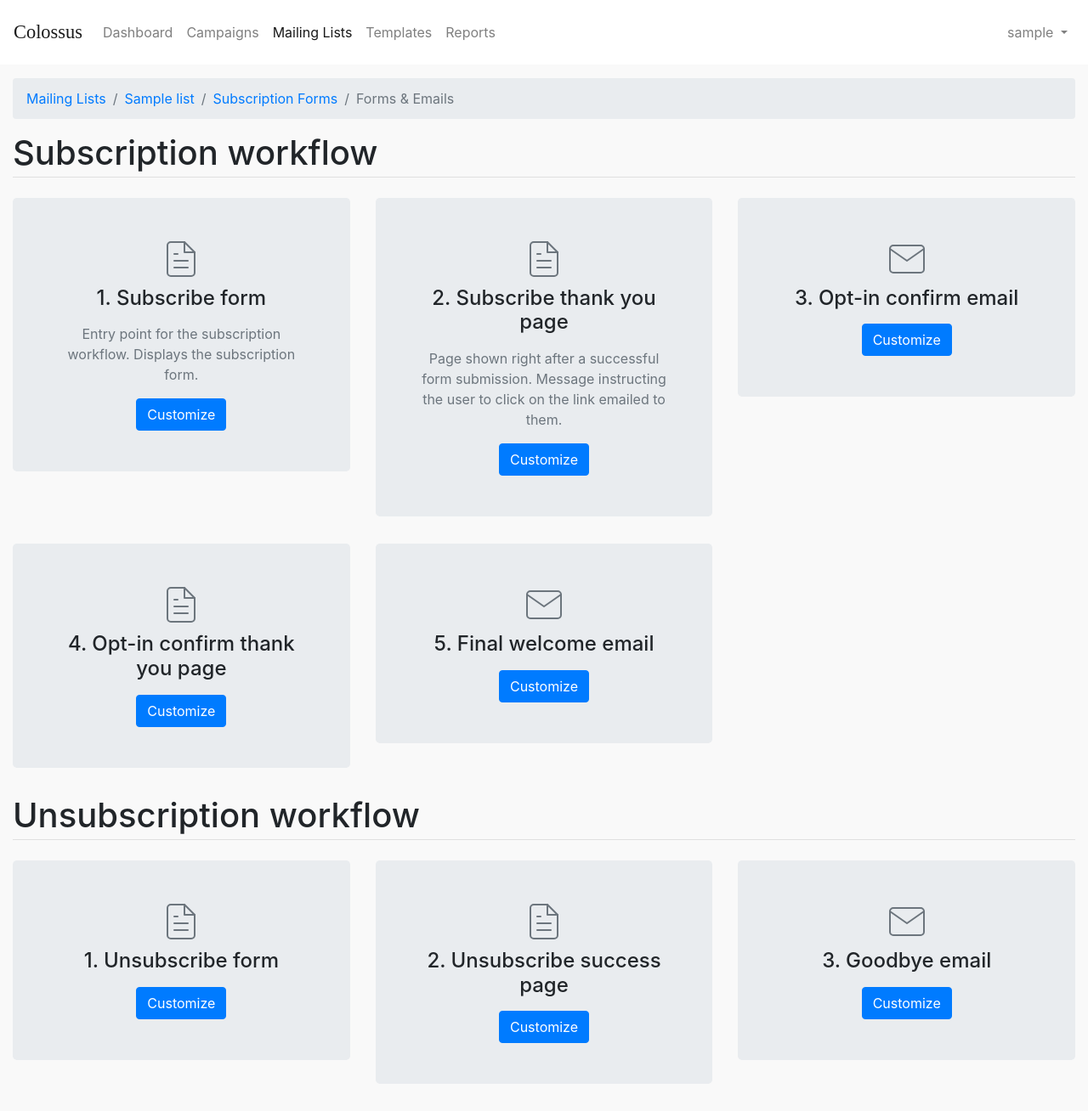
After one commit to vitorfs/colossus, a Django app: page /lists/1/forms/editor/ in a window 1280 px wide. The commit adds this page. Shown: the whole page at 85% size. Run offline with Django 3.2, Linux system fonts and the light colour scheme; a user stored in the database is signed in; tables that the repository leaves empty hold one stand-in row (values such as "Sample post"); parts of the project's set-up code (start-up, migrations or seed data) failed here and were passed over; some libraries are stand-ins or nearby versions; some web fonts are replaced.

```diff
--- a/colossus/lists/models.py
+++ b/colossus/lists/models.py
@@ -39,19 +39,3 @@ class MailingList(models.Model):
     def update_subscribers_count(self):
         self.subscribers_count = self.get_active_subscribers().count()
         self.save()
-
-
-class SubscriptionFormTemplate(models.Model):
-    name = models.CharField(_('name'), max_length=100)
-    is_active = models.BooleanField(_('active status'), default=True)
-    content = models.TextField(_('content'), blank=True)
-    mailing_list = models.ForeignKey(
-        MailingList,
-        on_delete=models.CASCADE,
-        verbose_name=_('mailing list'),
-        related_name='subscription_form_templates'
-    )
-
-    class Meta:
-        verbose_name = _('subscription form template')
-        verbose_name_plural = _('subscription form templates')
--- a/colossus/lists/templates/lists/base.html
+++ b/colossus/lists/templates/lists/base.html
@@ -13,7 +13,6 @@
       {% endblock %}
     </ol>
   </nav>
-  <!--p>UUID: {{ mailing_list.uuid }}</p-->
   <h2 class="mb-3">
     {{ mailing_list.name }}
     <small class="text-muted">{{ mailing_list.get_active_subscribers.count }}</small>
@@ -32,7 +31,7 @@
           </a>
         </li>
         <li class="nav-item">
-          <a class="nav-link{% if submenu == 'forms' %} active{% endif %}" href="{% url 'lists:signup_forms' mailing_list.pk %}">
+          <a class="nav-link{% if submenu == 'forms' %} active{% endif %}" href="{% url 'lists:subscription_forms' mailing_list.pk %}">
             {% trans 'Subscription Forms' %}
           </a>
         </li>
--- /dev/null
+++ b/colossus/lists/templates/lists/base_editor.html
@@ -0,0 +1,106 @@
+{% extends 'base.html' %}
+
+{% load i18n %}
+
+{% block title %}{{ mailing_list.name }}{% endblock %}
+
+{% block main %}
+  <div class="container-fluid">
+    <nav aria-label="breadcrumb">
+      <ol class="breadcrumb">
+        <li class="breadcrumb-item"><a href="{% url 'lists:lists' %}">{% trans 'Mailing Lists' %}</a></li>
+        <li class="breadcrumb-item"><a href="{% url 'lists:list' mailing_list.pk %}">{{ mailing_list.name }}</a></li>
+        <li class="breadcrumb-item"><a href="{% url 'lists:subscription_forms' mailing_list.pk %}">{% trans 'Subscription Forms' %}</a></li>
+        <li class="breadcrumb-item active" aria-current="page">{% trans 'Forms & Emails' %}</li>
+      </ol>
+    </nav>
+    <h1 class="mb-0">Subscription workflow</h1>
+    <hr class="mt-1 mb-4">
+    <div class="row">
+      <div class="col">
+        <div class="jumbotron text-center" style="padding:3rem;">
+          <i data-feather="file-text" class="text-muted" width="48px" height="48px" stroke-width="1"></i>
+          <h4 class="mt-2 mb-3">1. Subscribe form</h4>
+          <p class="text-muted">Entry point for the subscription workflow. Displays the subscription form.</p>
+          <a href="#" class="btn btn-primary" role="button">{% trans 'Customize' %}</a>
+        </div>
+      </div>
+      <div class="col">
+        <div class="jumbotron text-center" style="padding:3rem;">
+          <i data-feather="file-text" class="text-muted" width="48px" height="48px" stroke-width="1"></i>
+          <h4 class="mt-2 mb-3">2. Subscribe thank you page</h4>
+          <p class="text-muted">Page shown right after a successful form submission. Message instructing the user to click on the link emailed to them.</p>
+          <a href="#" class="btn btn-primary" role="button">{% trans 'Customize' %}</a>
+        </div>
+      </div>
+      <div class="col">
+        <div class="jumbotron text-center" style="padding:3rem;">
+          <i data-feather="mail" class="text-muted" width="48px" height="48px" stroke-width="1"></i>
+          <h4 class="mt-2 mb-3">3. Opt-in confirm email</h4>
+          <p class="text-muted"></p>
+          <a href="#" class="btn btn-primary" role="button">{% trans 'Customize' %}</a>
+        </div>
+      </div>
+    </div>
+    <div class="row">
+      <div class="col-4">
+        <div class="jumbotron text-center" style="padding:3rem;">
+          <i data-feather="file-text" class="text-muted" width="48px" height="48px" stroke-width="1"></i>
+          <h4 class="mt-2 mb-3">4. Opt-in confirm thank you page</h4>
+          <a href="#" class="btn btn-primary" role="button">{% trans 'Customize' %}</a>
+        </div>
+      </div>
+      <div class="col-4">
+        <div class="jumbotron text-center" style="padding:3rem;">
+          <i data-feather="mail" class="text-muted" width="48px" height="48px" stroke-width="1"></i>
+          <h4 class="mt-2 mb-3">5. Final welcome email</h4>
+          <a href="#" class="btn btn-primary" role="button">{% trans 'Customize' %}</a>
+        </div>
+      </div>
+    </div>
+
+    <h1 class="mb-0">Unsubscription workflow</h1>
+    <hr class="mt-1 mb-4">
+    <div class="row">
+      <div class="col">
+        <div class="jumbotron text-center" style="padding:3rem;">
+          <i data-feather="file-text" class="text-muted" width="48px" height="48px" stroke-width="1"></i>
+          <h4 class="mt-2 mb-3">1. Unsubscribe form</h4>
+          <a href="#" class="btn btn-primary" role="button">{% trans 'Customize' %}</a>
+        </div>
+      </div>
+      <div class="col">
+        <div class="jumbotron text-center" style="padding:3rem;">
+          <i data-feather="file-text" class="text-muted" width="48px" height="48px" stroke-width="1"></i>
+          <h4 class="mt-2 mb-3">2. Unsubscribe success page</h4>
+          <a href="#" class="btn btn-primary" role="button">{% trans 'Customize' %}</a>
+        </div>
+      </div>
+      <div class="col">
+        <div class="jumbotron text-center" style="padding:3rem;">
+          <i data-feather="mail" class="text-muted" width="48px" height="48px" stroke-width="1"></i>
+          <h4 class="mt-2 mb-3">3. Goodbye email</h4>
+          <p class="text-muted"></p>
+          <a href="#" class="btn btn-primary" role="button">{% trans 'Customize' %}</a>
+        </div>
+      </div>
+    </div>
+
+    <!--div class="row">
+      <div class="col-6">
+        <div class="card border-primary">
+          <h4 class="card-header">Editor</h4>
+          <div class="card-body"></div>
+        </div>
+      </div>
+      <div class="col-6">
+        <div class="card">
+          <h4 class="card-header">Preview</h4>
+          <div class="card-body"></div>
+        </div>
+      </div>
+    </div-->
+    {% block content %}
+    {% endblock %}
+  </div>
+{% endblock %}
--- a/colossus/lists/urls.py
+++ b/colossus/lists/urls.py
@@ -17,7 +17,10 @@ urlpatterns = [
             path('<int:subscriber_pk>/edit/', views.SubscriberUpdateView.as_view(), name='edit_subscriber'),
             path('<int:subscriber_pk>/delete/', views.SubscriberDeleteView.as_view(), name='delete_subscriber')
         ])),
-        path('forms/', views.SignupFormsView.as_view(), name='signup_forms'),
+        path('forms/', include([
+            path('', views.SubscriptionFormsView.as_view(), name='subscription_forms'),
+            path('editor/', views.FormsEditorView.as_view(), name='forms_editor'),
+        ])),
         path('settings/', views.MailingListSettingsView.as_view(), name='settings'),
         path('charts/subscriptions-summary/', views.charts_subscriptions_summary, name='charts_subscriptions_summary')
     ])),
--- a/colossus/lists/views.py
+++ b/colossus/lists/views.py
@@ -119,7 +119,7 @@ class ImportSubscribersView(MailingListMixin, FormView):
 
 
 @method_decorator(login_required, name='dispatch')
-class SignupFormsView(MailingListMixin, TemplateView):
+class SubscriptionFormsView(MailingListMixin, TemplateView):
     template_name = 'lists/subscription_forms.html'
 
     def get_context_data(self, **kwargs):
@@ -152,3 +152,12 @@ def charts_subscriptions_summary(request, pk):
         return JsonResponse({'chart': chart.get_settings()})
     except MailingList.DoesNotExist:
         return JsonResponse(status_code=400)  # bad request status code
+
+
+@method_decorator(login_required, name='dispatch')
+class FormsEditorView(MailingListMixin, TemplateView):
+    template_name = 'lists/base_editor.html'
+
+    def get_context_data(self, **kwargs):
+        kwargs['submenu'] = 'forms'
+        return super().get_context_data(**kwargs)
--- a/colossus/subscribers/constants.py
+++ b/colossus/subscribers/constants.py
@@ -1,4 +1,8 @@
 from django.utils.translation import gettext_lazy as _
+
+'''
+Subscriber Constants
+'''
 
 PENDING = 1
 SUBSCRIBED = 2
@@ -13,3 +17,52 @@ STATUS_LABELS = {
 }
 
 STATUS_CHOICES = tuple(STATUS_LABELS.items())
+
+
+'''
+Form Template Constants
+'''
+
+EMAIL = 1
+PAGE = 2
+
+TEMPLATE_TYPE_LABELS = {
+    EMAIL: _('Email'),
+    PAGE: _('Page'),
+}
+
+TEMPLATE_TYPE_CHOICES = tuple(TEMPLATE_TYPE_LABELS.items())
+
+
+SUBSCRIPTION = 1
+UNSUBSCRIPTION = 2
+
+WORKFLOW_LABELS = {
+    SUBSCRIPTION: _('Subscription'),
+    UNSUBSCRIPTION: _('Unsubscription'),
+}
+
+WORKFLOW_CHOICES = tuple(WORKFLOW_LABELS.items())
+
+
+SUBSCRIBE_PAGE = 1
+SUBSCRIBE_THANK_YOU_PAGE = 2
+CONFIRM_EMAIL = 3
+CONFIRM_THANK_YOU_PAGE = 4
+WELCOME_EMAIL = 5
+UNSUBSCRIBE_PAGE = 6
+UNSUBSCRIBE_SUCCESS_PAGE = 7
+GOODBYE_EMAIL = 8
+
+KEY_LABELS = {
+    SUBSCRIBE_PAGE: _('Subscribe page'),
+    SUBSCRIBE_THANK_YOU_PAGE: _('Subscribe thank you page'),
+    CONFIRM_EMAIL: _('Opt-in confirm email'),
+    CONFIRM_THANK_YOU_PAGE: _('Opt-in confirm thank you page'),
+    WELCOME_EMAIL: _('Final welcome email'),
+    UNSUBSCRIBE_PAGE: _('Unsubscribe page'),
+    UNSUBSCRIBE_SUCCESS_PAGE: _('Unsubscribe success page'),
+    GOODBYE_EMAIL: _('Goodbye email'),
+}
+
+KEY_CHOICES = tuple(KEY_LABELS.items())
--- a/colossus/subscribers/templates/subscribers/subscribe_form.html
+++ b/colossus/subscribers/templates/subscribers/subscribe_form.html
@@ -36,9 +36,6 @@
             </form>
           </div>
         </div>
-        <p class="text-center">
-          <a href="https://simpleisbetterthancomplex.com">← Return to our website</a>
-        </p>
       </div>
     </div>
   </div>
```
Also changed, not shown: colossus/lists/templates/lists/subscription_forms.html (+10 -10 lines), colossus/subscribers/models.py (+24 -0 lines), colossus/lists/migrations/0006_auto_20180613_1254.py (added), colossus/subscribers/migrations/0010_formtemplate.py (added).
